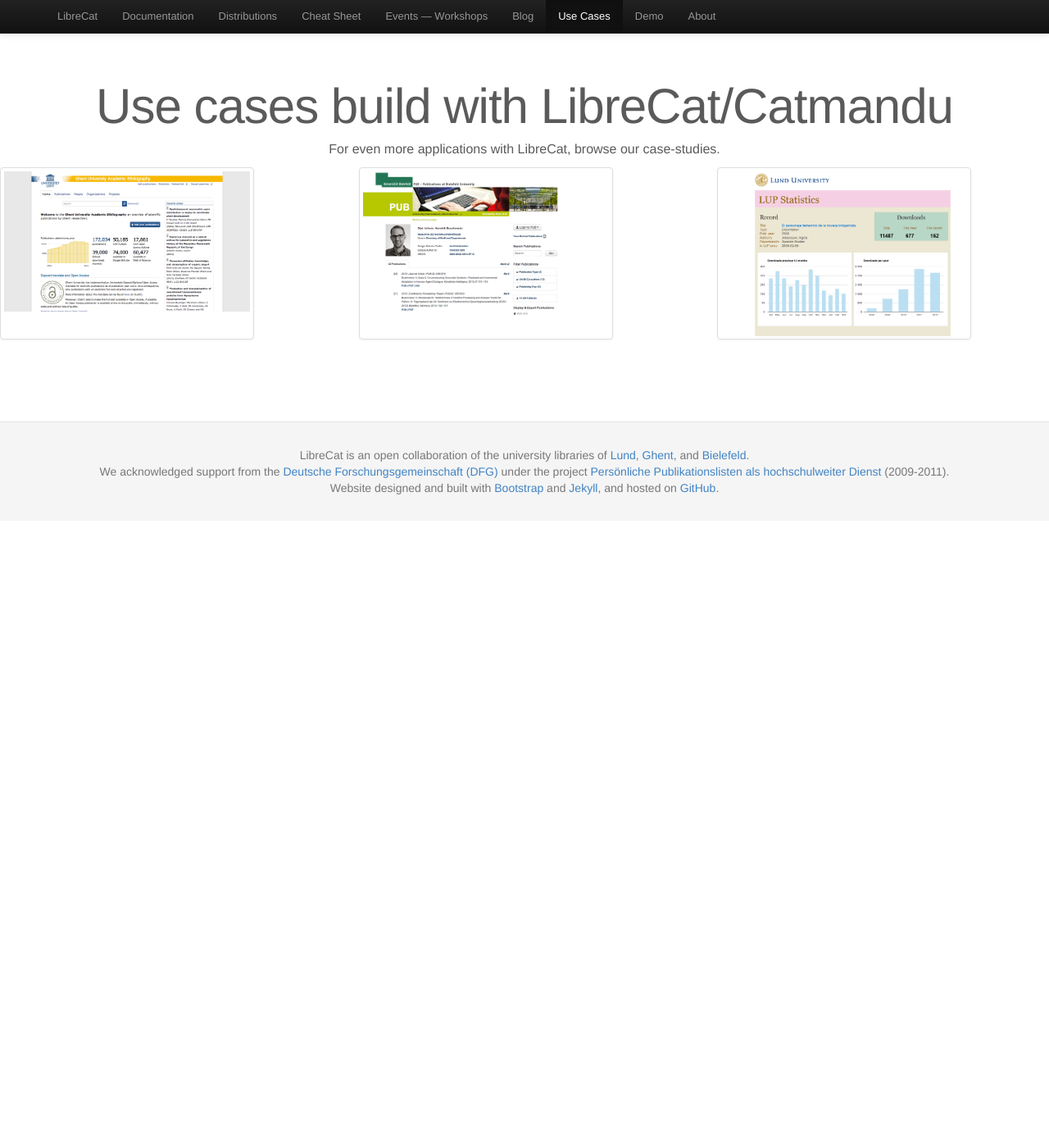
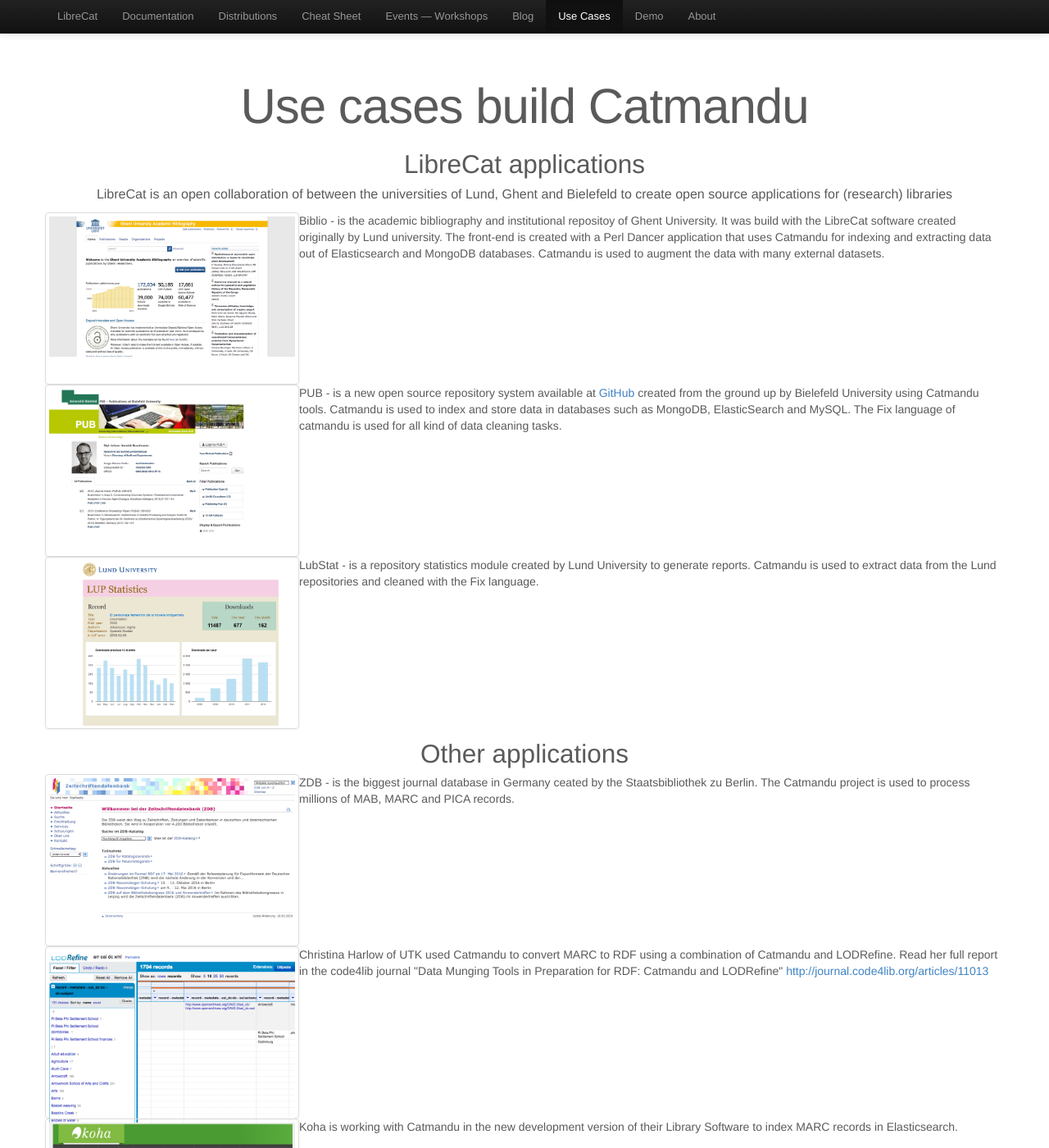
Before and after one commit to LibreCat/librecat.github.io, a Jekyll site: the page built from use-cases.html, in a window 1280 px wide and 1400 px high. Shown: the whole window at 82% size. Built offline with Jekyll 4.4.1, drawn with Linux system fonts in a browser that asks for light colours; some of the changed text lies outside the part shown.

Commit message:
Updating usecases

```diff
--- a/use-cases.html
+++ b/use-cases.html
@@ -4,31 +4,88 @@
 ---
 <div class="row-fluid">
   <div class="marketing">
-    <h1>Use cases build with LibreCat/Catmandu</h1>
+    <h1>Use cases build Catmandu</h1>
+  </div>
+</div>
+
+
+
+<div class="container">
+
+  <div class="marketing">
+
+<h2>LibreCat applications</h2>
+
+<p>LibreCat is an open collaboration of between
+  the universities of Lund, Ghent and Bielefeld to create open source
+  applications for (research) libraries</p>
+
+<div class="row-fluid">
+<a class="thumbnail" href="https://biblio.ugent.be/" alt="300x200" style="width: 300px; height: 200px; float: left;" target="_blank;"><img src="assets/img/biblio2.png" alt="biblio.ugent.be/">
+</a>
+  <div style="text-align: left;">
+Biblio - is the  academic bibliography and institutional repositoy of Ghent University.
+It was build with the LibreCat software created originally by Lund university. The
+front-end is created with a Perl Dancer application that uses Catmandu for indexing
+and extracting data out of Elasticsearch and MongoDB databases. Catmandu is used to
+augment the data with many external datasets.
   </div>
 </div>
 
 <div class="row-fluid">
-  <div class="marketing">
-    <p>For even more applications with LibreCat, browse our case-studies.</p>
-    <div class="row-fluid">
-      <ul class="thumbnails">
-        <li class="span4">
-          <a class="thumbnail" href="https://biblio.ugent.be/" alt="300x200" style="width: 300px; height: 200px;" target="_blank">
-            <img src="assets/img/biblio2.png" alt="biblio.ugent.be/">
-          </a>
-        </li>
-        <li class="span4">
-          <a class="thumbnail" href="http://pub.uni-bielefeld.de/person/9618254" alt="300x200" style="width: 300px; height: 200px;" target="http://pub.uni-bielefeld.de/person/9618254">
-            <img src="assets/img/buschi2.png" alt="pub.uni-bielefeld.de">
-          </a>
-        </li>
-        <li class="span4">
-          <a class="thumbnail" alt="300x200" style="width: 300px; height: 200px;" href="http://lup.lub.lu.se/lupStat" target="_blank">
-            <img src="assets/img/lund.png" alt="lund">
-          </a>
-        </li>
-      </ul>
-    </div>
+<a class="thumbnail" href="http://pub.uni-bielefeld.de/person/9618254" alt="300x200" style="width: 300px; height: 200px; float:left;" target="http://pub.uni-bielefeld.de/person/9618254">
+<img src="assets/img/buschi2.png" alt="pub.uni-bielefeld.de">
+</a>
+  <div style="text-align: left;">
+PUB - is a new open source repository system available at <a href="https://github.com/LibreCat/LibreCat">GitHub</a> created from the ground up by Bielefeld University using Catmandu tools. Catmandu is used to index and store data in databases such as MongoDB, ElasticSearch and MySQL. The Fix language of catmandu is used for all kind of data cleaning tasks.
   </div>
 </div>
+
+<div class="row-fluid">
+<a class="thumbnail" alt="300x200" style="width: 300px; height: 200px; float: left;" href="http://lup.lub.lu.se/lupStat" target="_blank">
+  <img src="assets/img/lund.png" alt="lund">
+</a>
+  <div style="text-align: left;">
+LubStat - is a repository statistics module created by Lund University to generate reports.
+Catmandu is used to extract data from the Lund repositories and cleaned with the Fix language.
+  </div>
+</div>
+
+<h2>Other applications</h2>
+<div class="row-fluid">
+<a class="thumbnail" alt="300x200" style="width: 300px; height: 200px; float: left;" href="http://www.zeitschriftendatenbank.de/startseite/" target="_blank">
+  <img src="assets/img/zdb.png" alt="zdb">
+</a>
+  <div style="text-align: left;">
+ZDB - is the biggest journal database in Germany ceated by the Staatsbibliothek zu Berlin. The Catmandu project is used to process millions of MAB, MARC and PICA records.
+  </div>
+</div>
+
+<div class="row-fluid">
+<a class="thumbnail" alt="300x200" style="width: 300px; height: 200px; float: left;" href="http://journal.code4lib.org/articles/11013" target="_blank">
+  <img src="assets/img/harlow.png" alt="openrefine">
+</a>
+  <div style="text-align: left;">
+Christina Harlow of UTK used Catmandu to convert MARC to RDF using a combination of Catmandu and LODRefine. Read her full report in the code4lib journal "Data Munging Tools in Preparation for RDF: Catmandu and LODRefine" <a hef="http://journal.code4lib.org/articles/11013">http://journal.code4lib.org/articles/11013</a>
+  </div>
+</div>
+
+<div class="row-fluid">
+<a class="thumbnail" alt="300x200" style="width: 300px; height: 200px; float: left;" href="https://koha-community.org/" target="_blank">
+  <img src="assets/img/koha.png" alt="koha">
+</a>
+  <div style="text-align: left;">
+Koha is working with Catmandu in the new development version of their Library Software to index MARC records in Elasticsearch.</a>
+  </div>
+</div>
+
+<div class="row-fluid">
+<a class="thumbnail" alt="300x200" style="width: 300px; height: 200px; float: left;" href="http://lib.ugent.be/" target="_blank">
+  <img src="assets/img/lib.png" alt="blacklight">
+</a>
+  <div style="text-align: left;">
+Ghent University library is using Catmandu to index, merge and augment data for their <a href="http://projectblacklight.org/">Project Blacklight</a> search engines.
+  </div>
+</div>
+  </div>
+</div>
```
Also changed, not shown: assets/img/harlow.png (added), assets/img/koha.png (added), assets/img/lib.png (added), assets/img/zdb.png (added).
